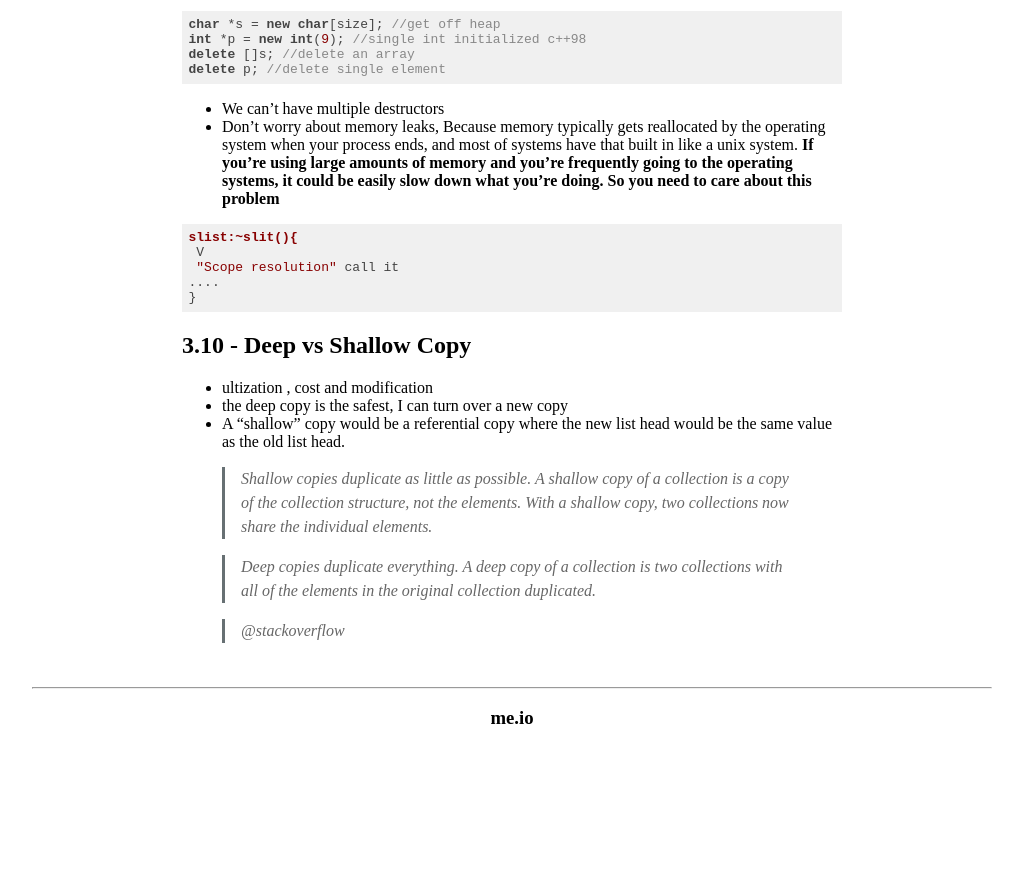
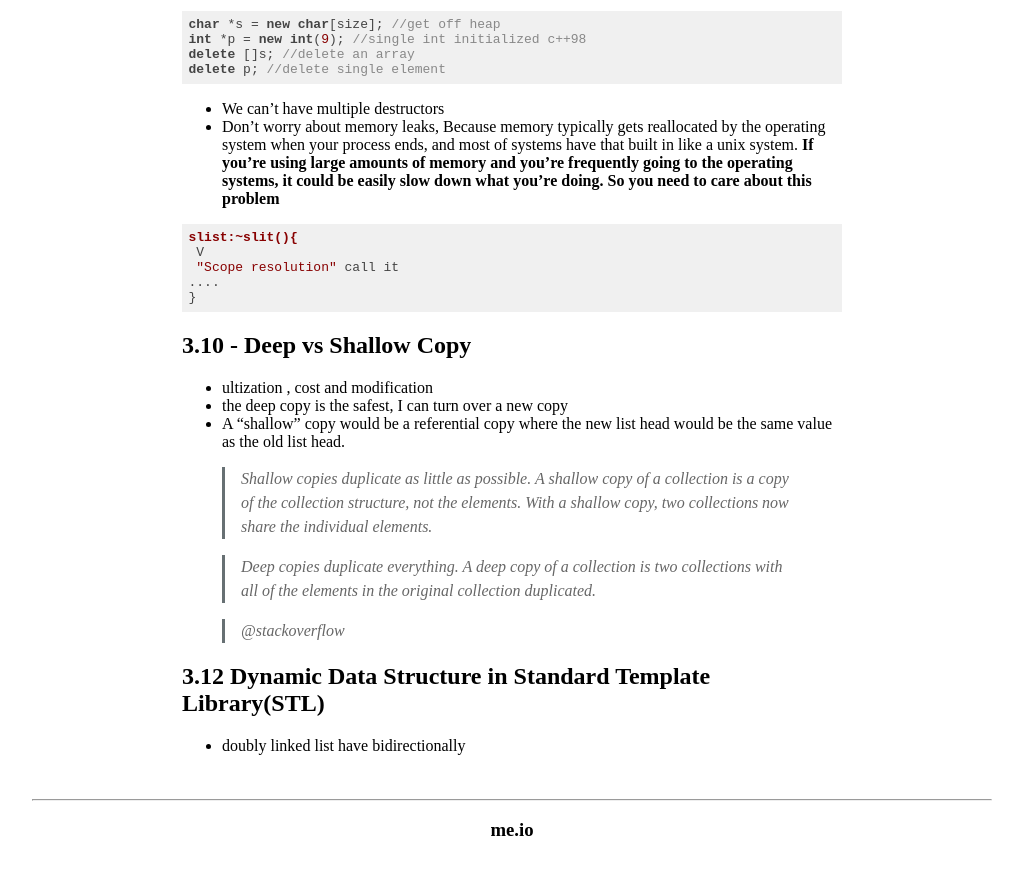
Before and after one commit to congdv/congdv.github.io, a Jekyll site: the page built from _posts/2017-07-31-C++-for-c-programer-coursera.md, in a window 1280 px wide and 900 px high, scrolled down 3386 px. Shown: the top 875 px of the window, without its empty margins (128-1151 px from the left). Built offline with Jekyll 4.4.1, drawn with Linux system fonts in a browser that asks for light colours; before the commit the page ends 4174 px from its top, so only the background shows below that.

Commit message:
Update 2017-07-31-C++-for-c-programer-coursera.md

```diff
--- a/_posts/2017-07-31-C++-for-c-programer-coursera.md
+++ b/_posts/2017-07-31-C++-for-c-programer-coursera.md
@@ -157,3 +157,7 @@ slist:~slit(){
 > Deep copies duplicate everything. A deep copy of a collection is two collections with all of the elements in the original collection duplicated.
 
 > [@stackoverflow](https://stackoverflow.com/questions/184710/what-is-the-difference-between-a-deep-copy-and-a-shallow-copy )
+
+## 3.12 Dynamic Data Structure in Standard Template Library(STL)
+
+- doubly linked list have bidirectionally
```
